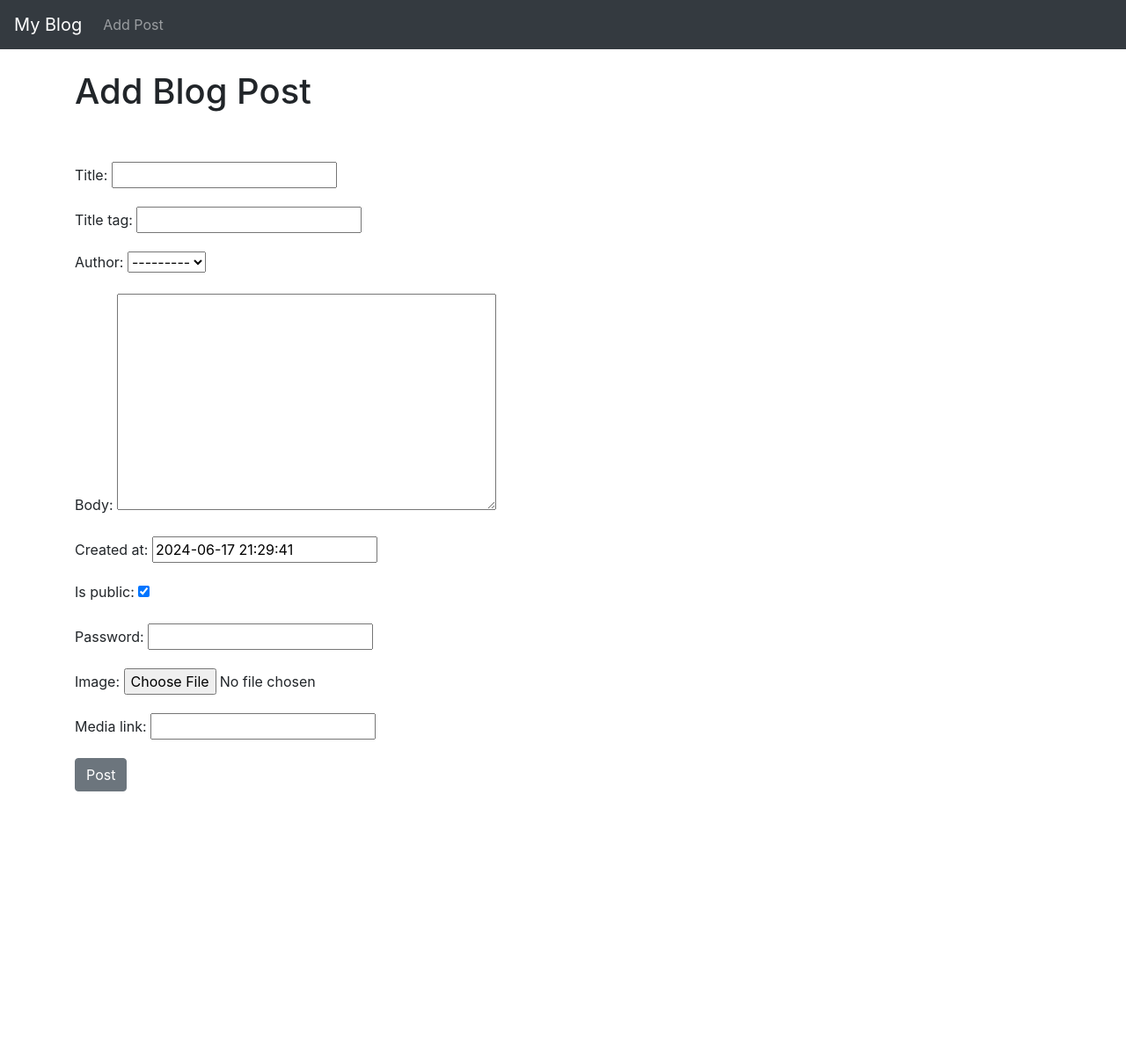
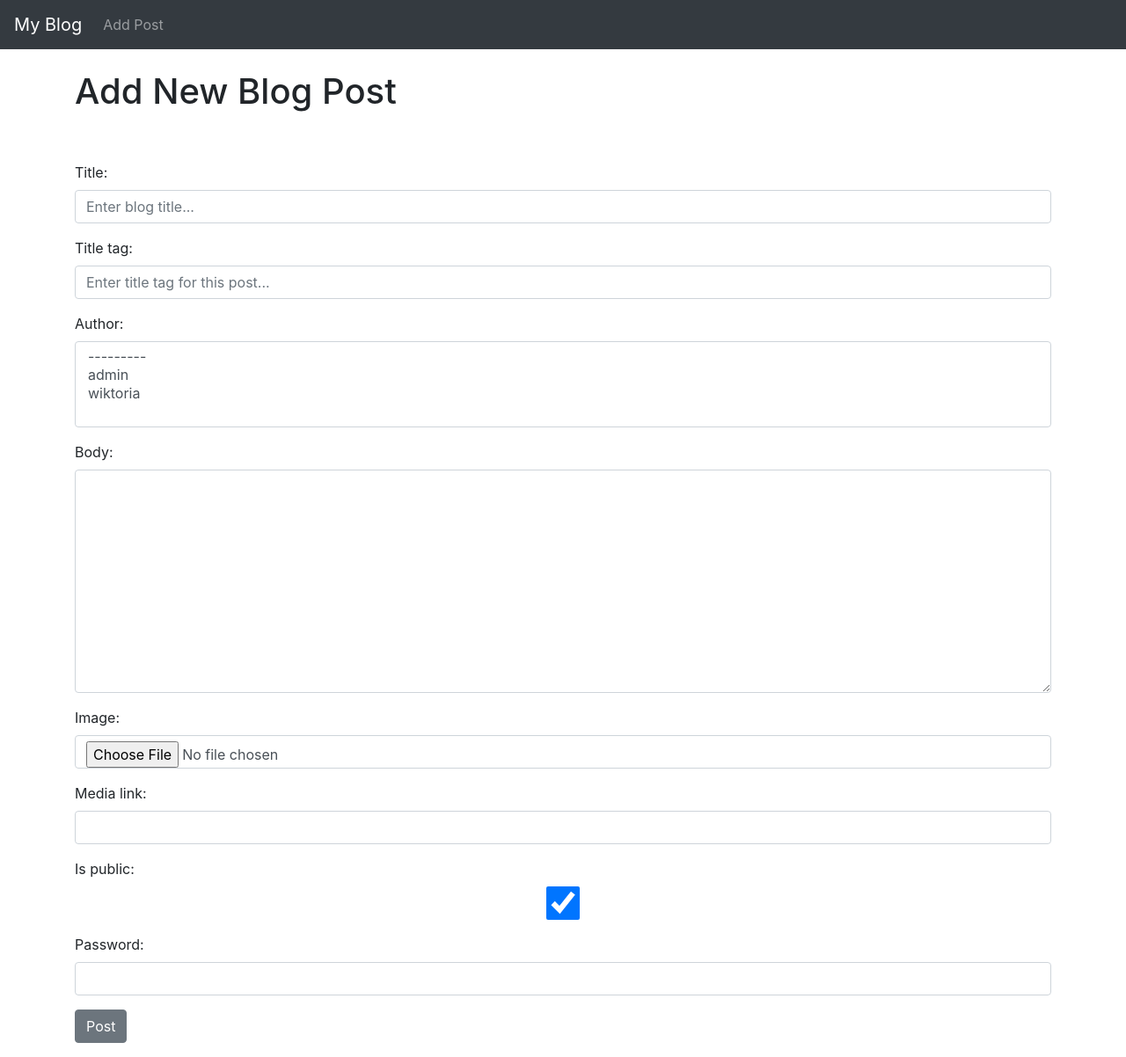
Before and after one commit to awramik/Blog, a Django app: page /add_post/ in a window 1280 px wide. Shown: the whole page at 88% size. Before the commit the page ends 900 px from the top, so only its background shows below. Run offline with Django 5.2, Linux system fonts and the light colour scheme; data comes from the database, SQL or seed files in the repository; both versions use the stored data as it was after the commit.

Commit message:
forms and bootstrap styling

```diff
--- /dev/null
+++ b/theblog/forms.py
@@ -0,0 +1,20 @@
+from django import forms
+from .models import Post
+
+
+class PostForm(forms.ModelForm):
+    class Meta:
+        model = Post
+        fields = ('title', 'title_tag', 'author', 'body', 'image', 'media_link', 'is_public', 'password')
+
+        widgets = {
+            'title':forms.TextInput(attrs={'class': 'form-control', 'placeholder': 'Enter blog title...'}),
+            'title_tag': forms.TextInput(attrs={'class': 'form-control', 'placeholder': 'Enter title tag for this post...'}),
+            'author': forms.SelectMultiple(attrs={'class': 'form-control'}),
+            'body': forms.Textarea(attrs={'class': 'form-control'}),
+            'image': forms.ClearableFileInput(attrs={'class': 'form-control'}),
+            'media_link': forms.URLInput(attrs={'class': 'form-control'}),
+            'is_public': forms.CheckboxInput(attrs={'class': 'form-control'}),
+            'password': forms.PasswordInput(attrs={'class': 'form-control'}),
+
+        }
--- a/theblog/templates/add_post.html
+++ b/theblog/templates/add_post.html
@@ -2,13 +2,15 @@
 {% block title %} Create a New Blog Post {% endblock %}
 
 {% block content %}
-    <h1>Add Blog Post</h1>
+    <h1>Add New Blog Post</h1>
     <br/><br/>
-    <form method="POST">
-            {% csrf_token %}
-            {{ form.as_p }}
-            <button class="btn btn-secondary">Post</button>
-
+    <div class="form-group">
+        <form method="POST">
+                {% csrf_token %}
+                {{ form.as_p }}
+                <button class="btn btn-secondary">Post</button>
+        </form>
+    </div>
 
 
 {% endblock %}
--- a/theblog/views.py
+++ b/theblog/views.py
@@ -1,6 +1,7 @@
 from django.shortcuts import render
 from django.views.generic import ListView, DetailView, CreateView
 from .models import Post
+from .forms import PostForm
 
 #def home(request):
 #    return render(request, 'home.html', {})
@@ -17,5 +18,6 @@ class ArticleDetailView(DetailView):
 
 class AddPostView(CreateView):
     model = Post
+    form_class = PostForm
     template_name = 'add_post.html'
-    fields = '__all__'
+    #fields = '__all__'
```
Also changed, not shown: theblog/templates/update_post.html (added, +10 -0 lines), db.sqlite3 (added), theblog/migrations/0001_initial.py (added), theblog/migrations/0002_alter_post_title_tag.py (added).
